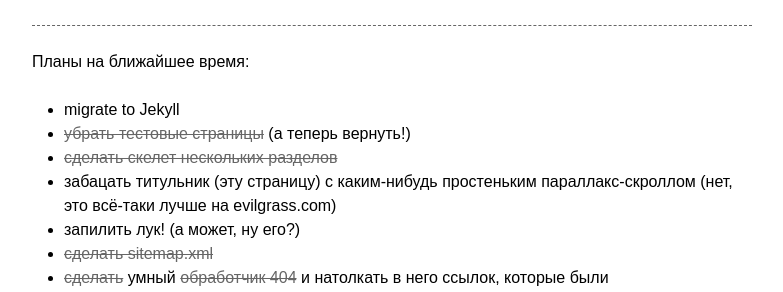
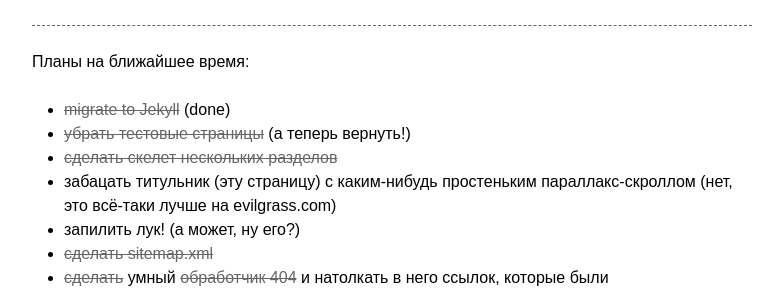
Before and after one commit to kastaneda/kastaneda.kiev.ua, a Jekyll site: the page built from index.md, in a window 1280 px wide. Shown: the part 766-1058 px from the top of the page, without its empty margins (248-1031 px from the left). Built offline with Jekyll 4.4.1, drawn with Linux system fonts in a browser that asks for light colours; some web fonts are replaced.

Commit message:
Migration to Jekyll is over

```diff
--- a/index.md
+++ b/index.md
@@ -58,7 +58,7 @@
 
 Планы на ближайшее время:
 
- * migrate to Jekyll
+ * ~~migrate to Jekyll~~ (done)
  * ~~убрать тестовые страницы~~ (а теперь вернуть!)
  * ~~сделать скелет нескольких разделов~~
  * забацать титульник (эту страницу) с каким-нибудь простеньким параллакс-скроллом
```
